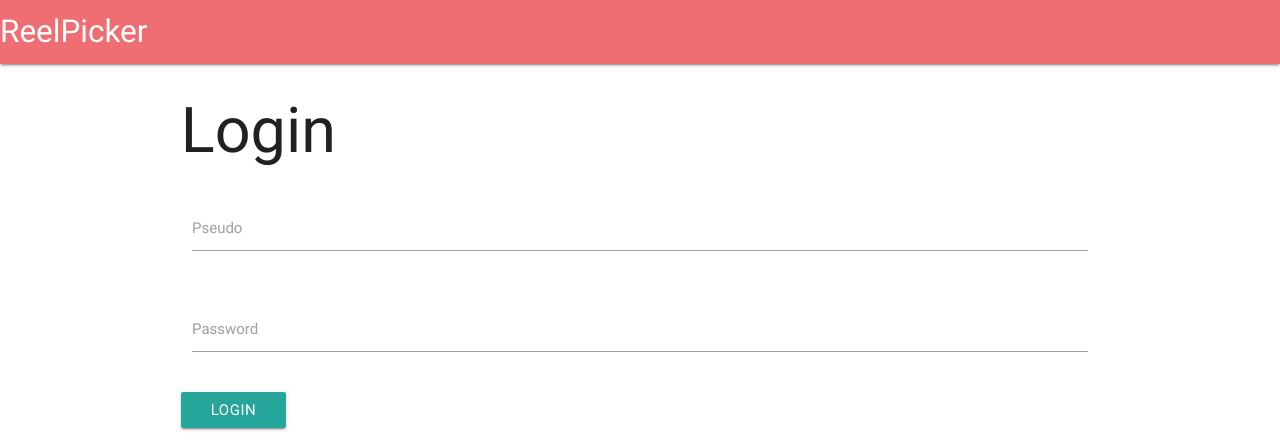
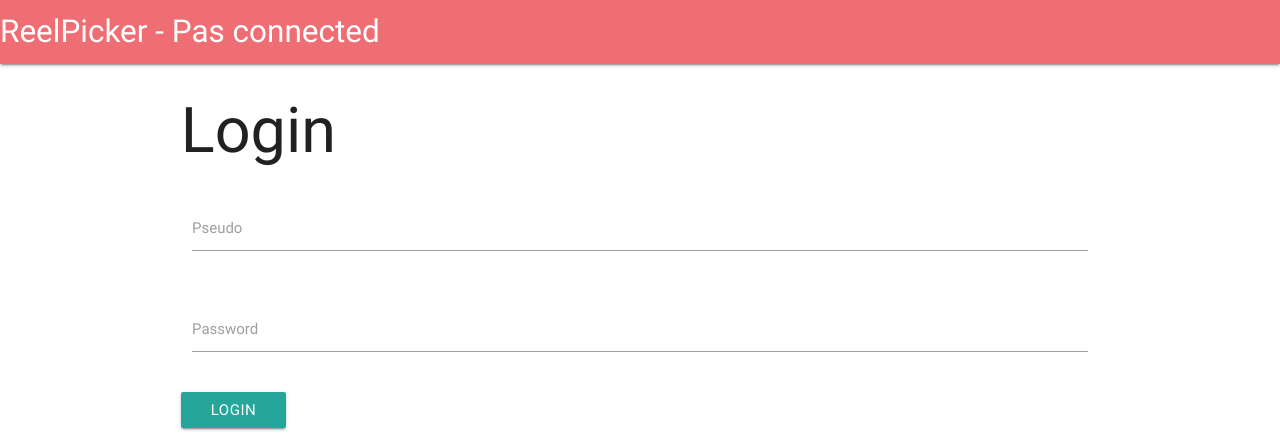
Before and after one commit to LeBodro/reel-picker, a Flask app: page / in a window 1280 px wide. Shown: the top 447 px of the page. Run offline with Flask 2, Linux system fonts and the light colour scheme; some libraries are stand-ins or nearby versions.

Commit message:
nav depenidng on login status - start

```diff
--- a/API/main.py
+++ b/API/main.py
@@ -20,7 +20,7 @@ def login():
         else:
             session['logged_in'] = True
             return redirect(url_for('hello'))
-    return render_template('login.html', error=error)
+    return render_template('login.html', error=error, connected=False)
 
 @app.route('/logout')
 def logout():
--- /dev/null
+++ b/API/static/css/style.css
@@ -0,0 +1,3 @@
+.background {
+    background-color: #282828
+}
--- a/API/templates/login.html
+++ b/API/templates/login.html
@@ -1,6 +1,6 @@
 {% extends 'template.html' %}
+
 {% block content %}
-
 <div class="row">
     <h1>Login</h1>
     <form class="col s12" action="" method="post">
--- a/API/templates/template.html
+++ b/API/templates/template.html
@@ -5,6 +5,9 @@
     <link href="https://fonts.googleapis.com/icon?family=Material+Icons" rel="stylesheet">
     <!--Import materialize.css-->
     <link type="text/css" rel="stylesheet" href="{{ url_for('static',filename='css/materialize.min.css') }}"
+          media="screen,projection"/>
+    <!--Import style.css-->
+    <link type="text/css" rel="stylesheet" href="{{ url_for('static',filename='css/style.css') }}"
           media="screen,projection"/>
 
     <!--Let browser know website is optimized for mobile-->
@@ -14,13 +17,23 @@
 </head>
 
 <body>
+    {% if connected == True %}
 <nav>
     <div class="nav-wrapper">
-        <a href="#" class="brand-logo">ReelPicker</a>
+        <a href="#" class="brand-logo">ReelPicker - connected </a>
         <ul id="nav-mobile" class="right hide-on-med-and-down">
         </ul>
     </div>
 </nav>
+    {% else %}
+<nav>
+    <div class="nav-wrapper">
+        <a href="#" class="brand-logo">ReelPicker - Pas connected </a>
+        <ul id="nav-mobile" class="right hide-on-med-and-down">
+        </ul>
+    </div>
+</nav>
+    {% endif %}
 
 <div class="container">
     {% block content %}
```
